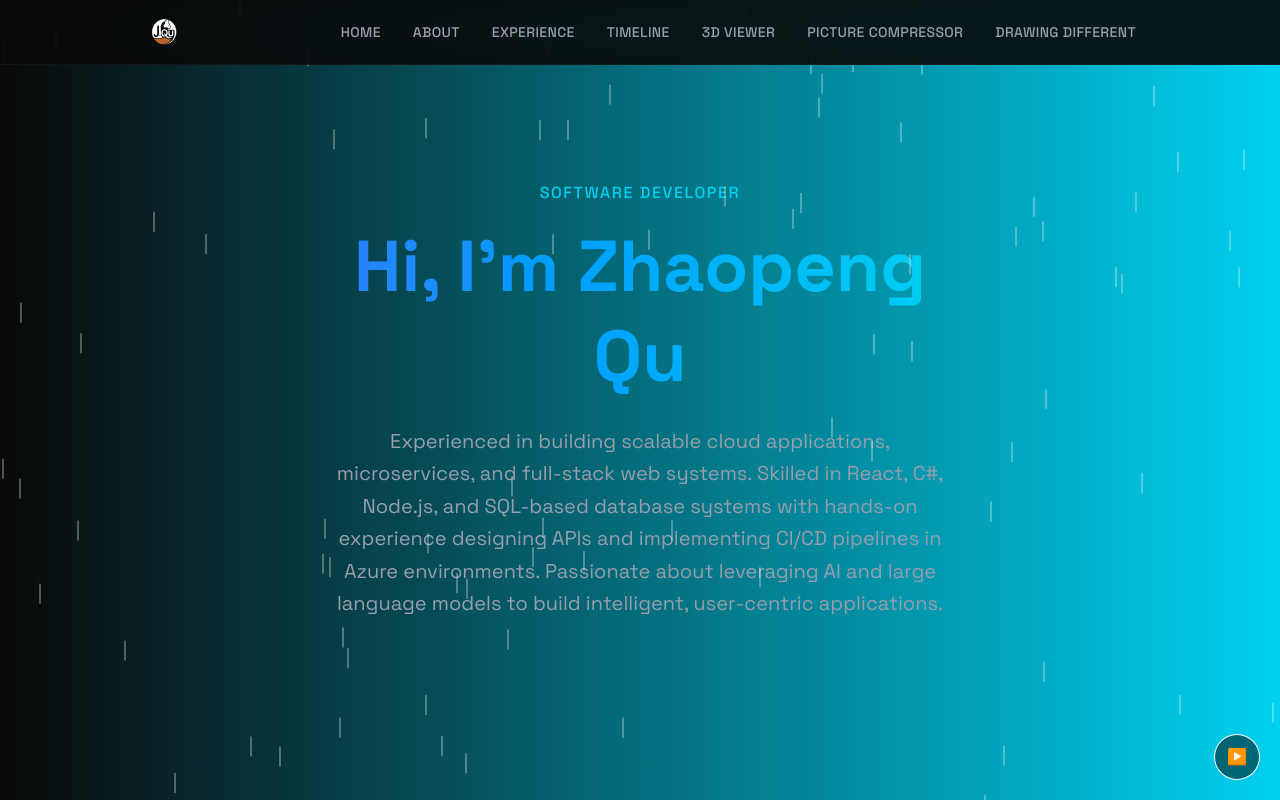
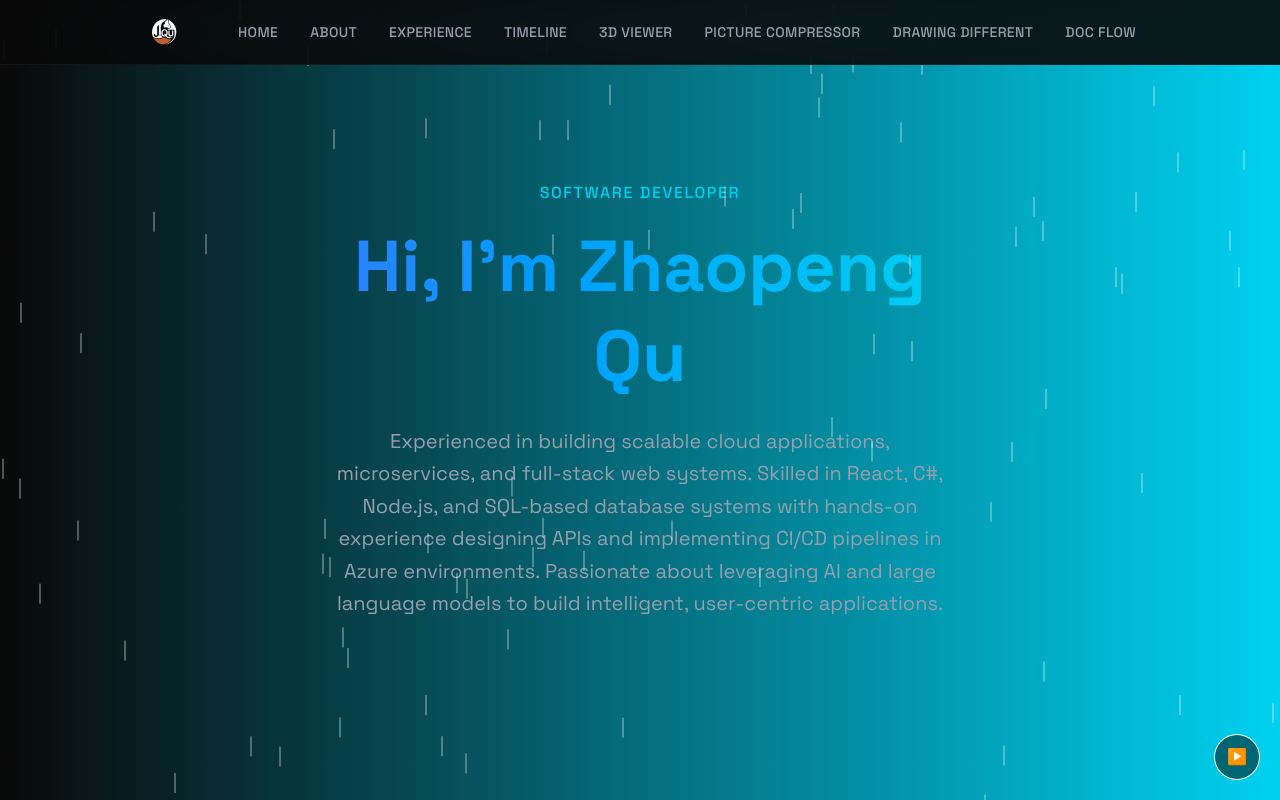
Before and after one commit to jeffersonqu1/jefferson-resume, a React (Vite) app: page / in a window 1280 px wide. Shown: the top 800 px of the page. Built offline with nearby package versions, Linux system fonts and the light colour scheme.

Commit message:
adding docflow link

```diff
--- a/src/components/MobileMenu.jsx
+++ b/src/components/MobileMenu.jsx
@@ -74,6 +74,17 @@ export const MobileMenu = ({ menuOpen, setMenuOpen }) => {
       >
         Drawing Different
       </a>
+      <a
+        href="https://docflow-app-zeta.vercel.app/"
+        target="_blank"
+        rel="noopener noreferrer"
+        onClick={() => setMenuOpen(false)}
+        className={`text-2xl font-semibold text-gray-300 hover:text-white my-4 transition-all duration-300
+                    ${menuOpen ? "opacity-100 translate-y-0" : "opacity-0 translate-y-5"}`}
+        style={{ transitionDelay: menuOpen ? `${(navLinks.length + 3) * 80}ms` : "0ms" }}
+      >
+        Doc Flow
+      </a>
     </div>
   )
 }
--- a/src/components/Navbar.jsx
+++ b/src/components/Navbar.jsx
@@ -85,6 +85,14 @@ export const Navbar = ({ menuOpen, setMenuOpen }) => {
             >
               Drawing Different
             </a>
+            <a
+              href="https://docflow-app-zeta.vercel.app/"
+              target="_blank"
+              rel="noopener noreferrer"
+              className="text-gray-400 hover:text-white text-sm font-medium tracking-wide uppercase transition-colors duration-200"
+            >
+              Doc Flow
+            </a>
           </div>
         </div>
       </div>
```
